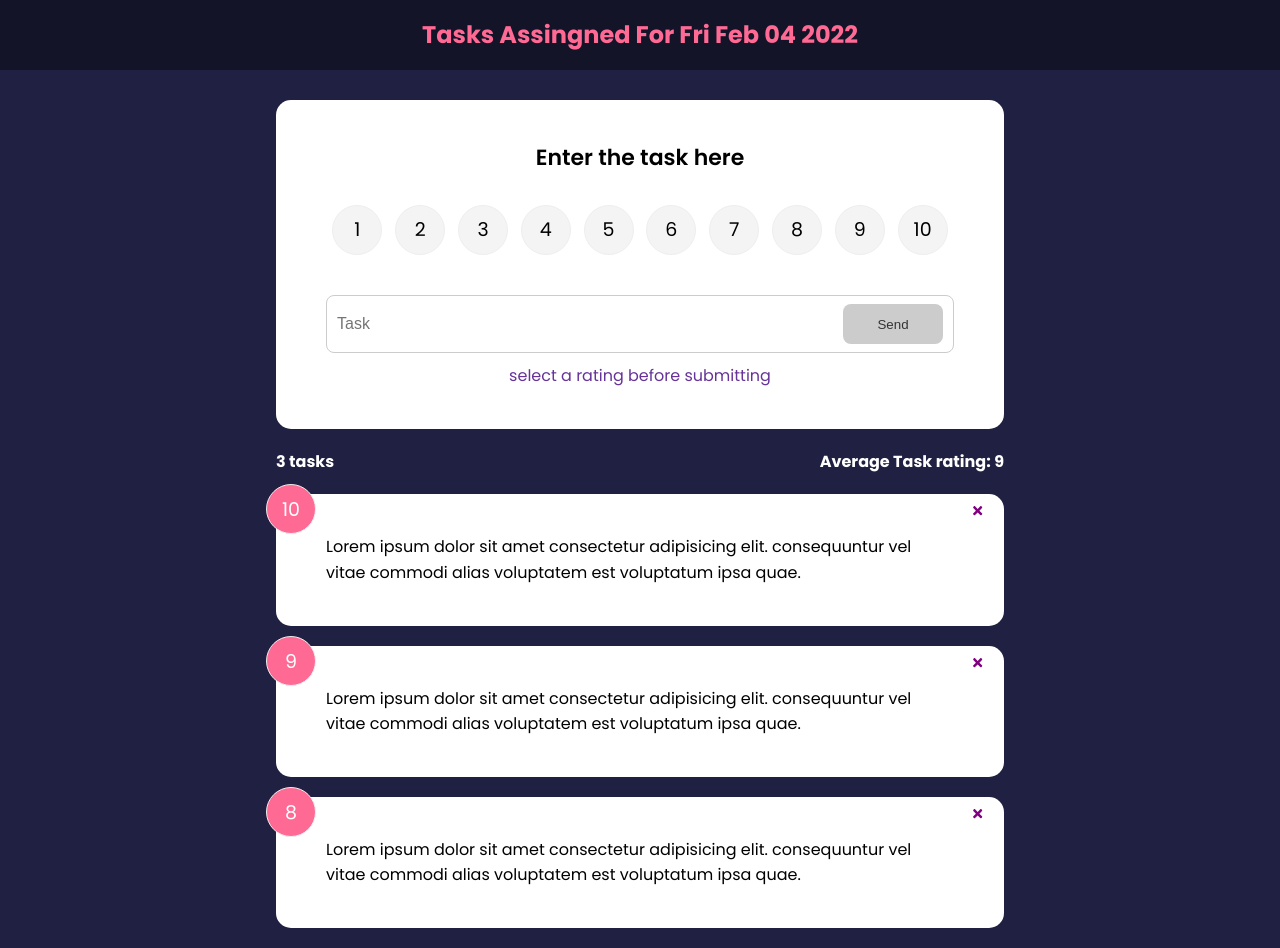
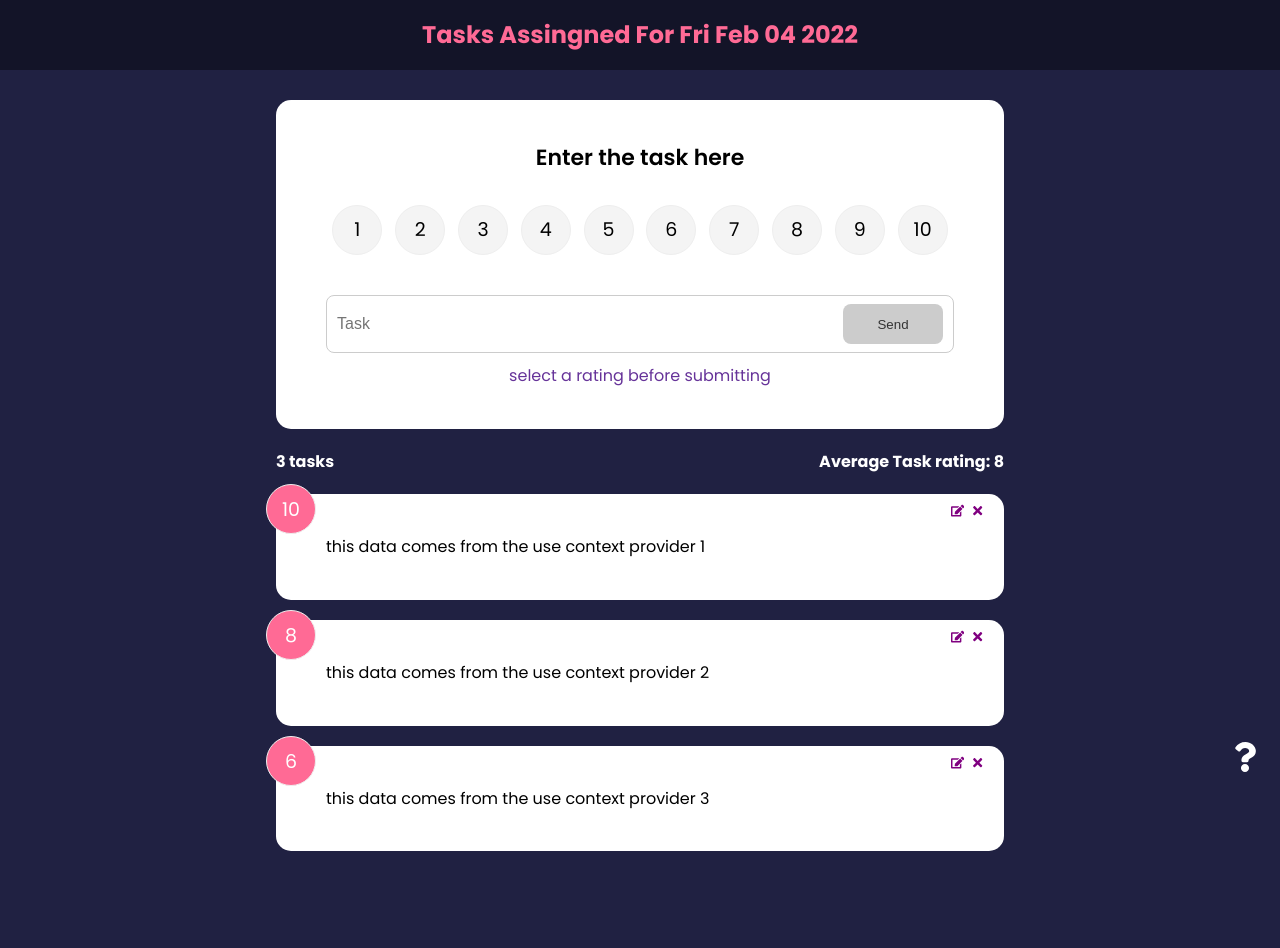
Before and after one commit to vijeyash1/feedbackApp, a React (Create React App) app: page / in a window 1280 px wide. After the commit the page ends 871 px from the top, so only its background shows below. Built offline with nearby package versions, Linux system fonts and the light colour scheme.

Commit message:
added useContext and useEffect hooks

```diff
--- a/src/App.js
+++ b/src/App.js
@@ -1,27 +1,16 @@
 import "./App.css";
 import { BrowserRouter as Router, Route, Routes } from "react-router-dom";
 import Header from "./components/header";
-import { v4 as uuidv4 } from "uuid";
-import FeedbackData from "./components/FeedbackData";
 import FeedBackList from "./components/FeedBackList";
-import { useState } from "react";
 import FeedbackStats from "./components/FeedbackStats";
 import FeedbackForm from "./components/FeedbackForm";
 import Aboutpage from "./pages/Aboutpage";
+import Abouticonlink from "./components/Abouticonlink";
+import { FeedbackProvider } from "./context/FeedbackContext";
+
 function App() {
-  const [data, setdata] = useState(FeedbackData);
-  const addfeedback = (e) => {
-    e.id = uuidv4();
-    setdata([e, ...data]);
-    console.log(data);
-  };
-
-  const deleteFeedback = (id) => {
-    if (window.confirm("Are You Sure You Want To Delete!!!")) {
-      setdata(data.filter((res) => res.id !== id));
-    }
-  };
   return (
+    <FeedbackProvider>
       <Router>
         <Header />
 
@@ -32,17 +21,19 @@ function App() {
               path="/"
               element={
                 <>
-                <FeedbackForm handleadd={addfeedback} />
-                <FeedbackStats feedback={data} />
-                <FeedBackList feedback={data} handleDelete={deleteFeedback} />
+                  <FeedbackForm />
+                  <FeedbackStats />
+                  <FeedBackList />
                 </>
               }
             />
 
             <Route path="/about" element={<Aboutpage />} />
           </Routes>
+          <Abouticonlink />
         </div>
       </Router>
+    </FeedbackProvider>
   );
 }
 
--- /dev/null
+++ b/src/components/Abouticonlink.js
@@ -0,0 +1,14 @@
+import React from "react";
+import { FaQuestion } from "react-icons/fa";
+import { Link } from "react-router-dom";
+function Abouticonlink() {
+  return (
+    <div className="about-link">
+      <Link to="/about">
+        <FaQuestion size={30} />
+      </Link>
+    </div>
+  );
+}
+
+export default Abouticonlink;
--- a/src/components/FeedBackList.js
+++ b/src/components/FeedBackList.js
@@ -1,9 +1,11 @@
-import React from "react";
+import React, { useContext } from "react";
 import FeedbackItem from "./FeedbackItem";
 import { motion, AnimatePresence } from "framer-motion";
-import PropTypes from "prop-types";
+import FeedbackContext from "../context/FeedbackContext";
 
-function FeedBackList({ feedback, handleDelete }) {
+function FeedBackList() {
+  const { feedback } = useContext(FeedbackContext);
+
   if (!feedback || feedback.length === 0) {
     return "No Feedback Yet";
   }
@@ -18,12 +20,7 @@ function FeedBackList({ feedback, handleDelete }) {
               animate={{ opacity: 1 }}
               exit={{ opacity: 0 }}
             >
-              <FeedbackItem
-                key={id}
-                {...item}
-                id={id}
-                handleDelete={(id) => handleDelete(id)}
-              />
+              <FeedbackItem key={id} {...item} id={id} />
             </motion.div>
           );
         })}
@@ -46,14 +43,5 @@ function FeedBackList({ feedback, handleDelete }) {
   //   </div>
   // );
 }
-FeedBackList.propTypes = {
-  feedback: PropTypes.arrayOf(
-    PropTypes.shape({
-      text: PropTypes.string.isRequired,
-      rating: PropTypes.number.isRequired,
-      id: PropTypes.string.isRequired,
-    })
-  ),
-};
 
 export default FeedBackList;
--- a/src/components/FeedbackData.js
+++ b/src/components/FeedbackData.js
@@ -1,18 +1,8 @@
 const FeedbackData = [
   {
     id: "kjhkajshdkjashdkja",
-    rating: 10,
-    text: "Lorem ipsum dolor sit amet consectetur adipisicing elit. consequuntur vel vitae commodi alias voluptatem est voluptatum ipsa quae.",
-  },
-  {
-    id: "jhgjdshgasjhdgajs",
-    rating: 9,
-    text: "Lorem ipsum dolor sit amet consectetur adipisicing elit. consequuntur vel vitae commodi alias voluptatem est voluptatum ipsa quae.",
-  },
-  {
-    id: "jhgjhgdjashgdjas",
-    rating: 8,
-    text: "Lorem ipsum dolor sit amet consectetur adipisicing elit. consequuntur vel vitae commodi alias voluptatem est voluptatum ipsa quae.",
+    rating: 0,
+    text: "Dummy data",
   },
 ];
 
--- a/src/components/FeedbackForm.js
+++ b/src/components/FeedbackForm.js
@@ -1,13 +1,23 @@
-import React, { useState } from "react";
+import React, { useContext, useState, useEffect } from "react";
+import FeedbackContext from "../context/FeedbackContext";
 import RatingSelect from "./RatingSelect";
 import Button from "./shared/Button";
 import Card from "./shared/card";
 
-function FeedbackForm({ handleadd }) {
+function FeedbackForm() {
   const [task, settask] = useState("");
   const [btnDisabled, setbtnDisabled] = useState(true);
   const [rating, setrating] = useState("");
   const [message, setmessage] = useState("select a rating before submitting");
+  const { addfeedback, feedbackedit, updateEditFeedback } =
+    useContext(FeedbackContext);
+  useEffect(() => {
+    if (feedbackedit.edit === true) {
+      setbtnDisabled(false);
+      settask(feedbackedit.item.text);
+      setrating(feedbackedit.item.rating);
+    }
+  }, [feedbackedit]);
   const handleChange = (e) => {
     if (task === "") {
       setbtnDisabled(true);
@@ -28,7 +38,12 @@ function FeedbackForm({ handleadd }) {
         text: task,
         rating,
       };
-      handleadd(newFeedback);
+      if (feedbackedit.edit === true) {
+        updateEditFeedback(feedbackedit.item.id, newFeedback);
+      } else {
+        addfeedback(newFeedback);
+      }
+
       settask("");
     }
   };
--- a/src/components/FeedbackItem.js
+++ b/src/components/FeedbackItem.js
@@ -1,11 +1,21 @@
 import Card from "./shared/card";
-import { FaTimes } from "react-icons/fa";
-function FeedbackItem({ id, rating, text, handleDelete }) {
+
+import { FaTimes, FaEdit } from "react-icons/fa";
+import { useContext } from "react";
+import FeedbackContext from "../context/FeedbackContext";
+function FeedbackItem({ id, rating, text }) {
+  const { deleteFeedback, editFeedback } = useContext(FeedbackContext);
   return (
     <Card>
       <div className="num-display">{rating}</div>
-      <button className="close" onClick={() => handleDelete(id)}>
+      <button className="close" onClick={() => deleteFeedback(id)}>
         <FaTimes color="purple" />
+      </button>
+      <button
+        className="edit"
+        onClick={() => editFeedback({ id, rating, text })}
+      >
+        <FaEdit color="purple" />
       </button>
       <div className="text-display">{text}</div>
     </Card>
--- a/src/components/FeedbackStats.js
+++ b/src/components/FeedbackStats.js
@@ -1,7 +1,8 @@
 import React from "react";
-import PropTypes from "prop-types";
-
-function FeedbackStats({ feedback }) {
+import { useContext } from "react";
+import FeedbackContext from "../context/FeedbackContext";
+function FeedbackStats() {
+  const { feedback } = useContext(FeedbackContext);
   let average =
     feedback.reduce((acc, curr) => {
       return acc + curr.rating;
@@ -15,8 +16,4 @@ function FeedbackStats({ feedback }) {
   );
 }
 
-FeedbackStats.propTypes = {
-  feedback: PropTypes.array.isRequired,
-};
-
 export default FeedbackStats;
--- a/src/components/RatingSelect.js
+++ b/src/components/RatingSelect.js
@@ -1,11 +1,15 @@
-import React, { useState } from "react";
-
+import React, { useState, useContext, useEffect } from "react";
+import FeedbackContext from "../context/FeedbackContext";
 function RatingSelect({ select }) {
   const [selected, setselected] = useState("");
   const handleChange = (e) => {
     setselected(parseInt(e.currentTarget.value), 10);
     select(parseInt(e.currentTarget.value), 10);
   };
+  const { feedbackedit } = useContext(FeedbackContext);
+  useEffect(() => {
+    setselected(feedbackedit.item.rating);
+  }, [feedbackedit]);
   return (
     <ul className="rating">
       <li>
--- /dev/null
+++ b/src/context/FeedbackContext.js
@@ -0,0 +1,64 @@
+import { createContext, useState } from "react";
+import { v4 as uuidv4 } from "uuid";
+const FeedbackContext = createContext();
+
+export const FeedbackProvider = ({ children }) => {
+  const [feedback, setfeedback] = useState([
+    {
+      id: "stringid1",
+      text: "this data comes from the use context provider 1",
+      rating: 10,
+    },
+    {
+      id: "stringid2",
+      text: "this data comes from the use context provider 2",
+      rating: 8,
+    },
+    {
+      id: "stringid3",
+      text: "this data comes from the use context provider 3",
+      rating: 6,
+    },
+  ]);
+  const [feedbackedit, setfeedbackedit] = useState({
+    item: {},
+    edit: false,
+  });
+  const deleteFeedback = (id) => {
+    if (window.confirm("Are You Sure You Want To Delete!!!")) {
+      setfeedback(feedback.filter((res) => res.id !== id));
+    }
+  };
+  const updateEditFeedback = (id, updItem) => {
+    setfeedback(
+      feedback.map((item) => (item.id === id ? { ...item, ...updItem } : item))
+    );
+  };
+  const addfeedback = (e) => {
+    e.id = uuidv4();
+    setfeedback([e, ...feedback]);
+    console.log(feedback);
+  };
+  const editFeedback = (item) => {
+    setfeedbackedit({
+      item,
+      edit: true,
+    });
+  };
+  return (
+    <FeedbackContext.Provider
+      value={{
+        feedback,
+        deleteFeedback,
+        addfeedback,
+        editFeedback,
+        feedbackedit,
+        updateEditFeedback,
+      }}
+    >
+      {children}
+    </FeedbackContext.Provider>
+  );
+};
+
+export default FeedbackContext;
--- a/src/pages/Aboutpage.js
+++ b/src/pages/Aboutpage.js
@@ -1,5 +1,6 @@
 import React from "react";
 import Card from "../components/shared/card";
+import { Link } from "react-router-dom";
 function Aboutpage() {
   const date = new Date().toDateString();
   return (
@@ -10,7 +11,7 @@ function Aboutpage() {
         <p>version 1.0.0</p>
         <p>Date: {date}</p>
         <p>
-          <a href="/">back to home</a>
+          <Link to="/">back to home</Link>
         </p>
       </div>
     </Card>
```
Lines whose indentation alone changed are shown as unchanged.
